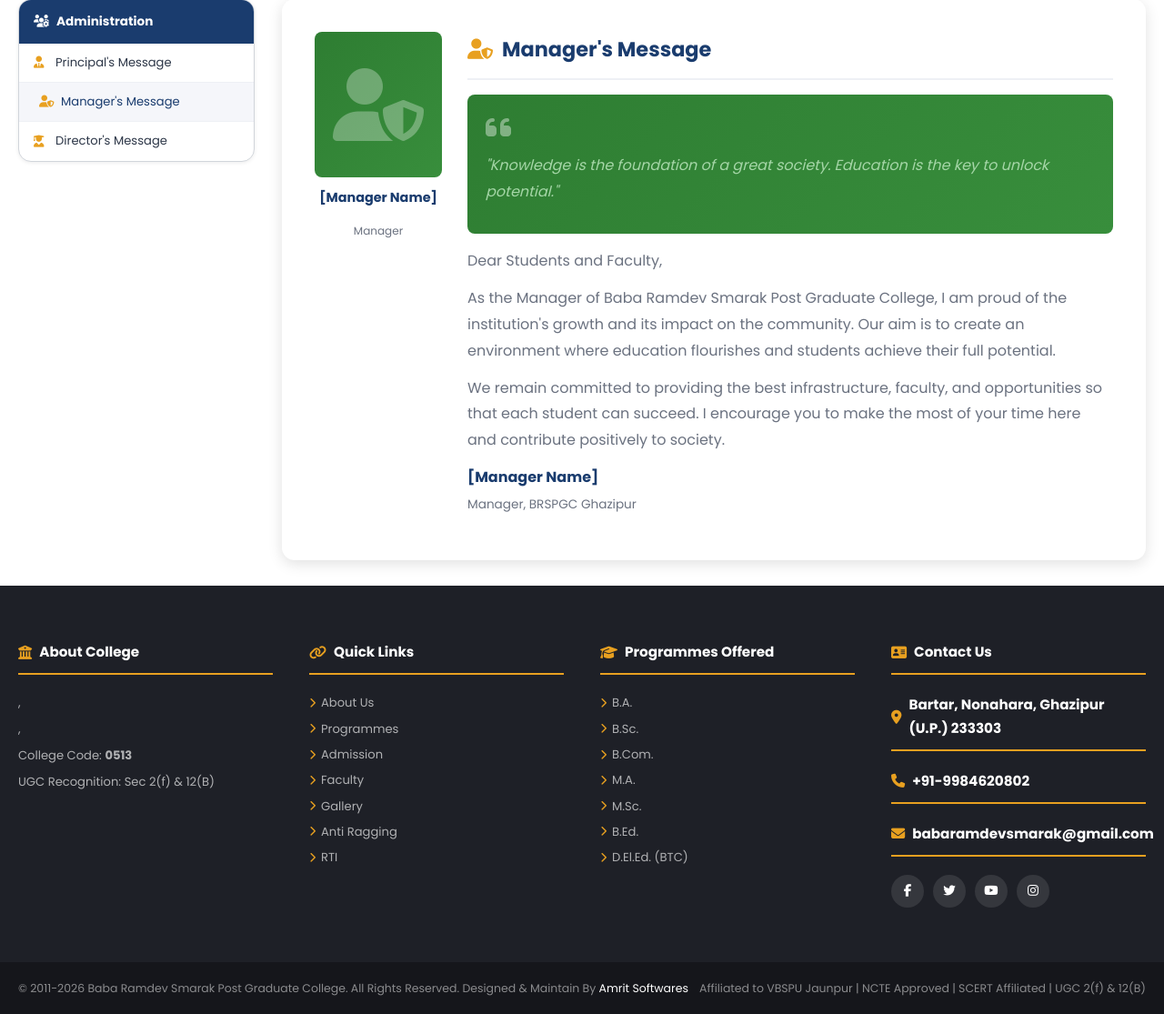
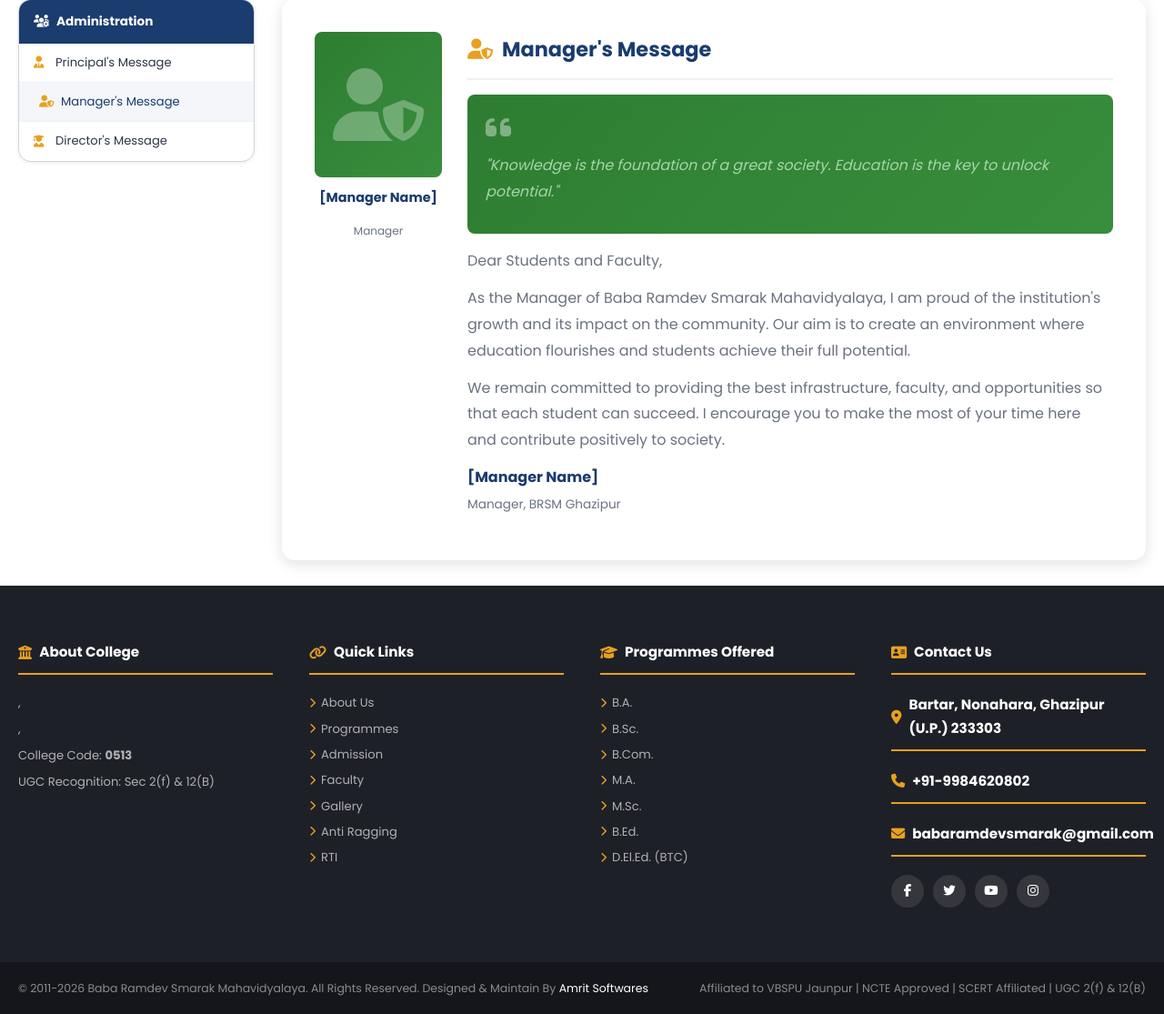
Before and after one commit to alokkjnu/brdsdc, a Python web app: template templates/administration/manager.html in a window 1280 px wide. Shown: the part 555-1670 px from the top of the page at 91% size. Run offline with Jinja, Linux system fonts and the light colour scheme; the template is opened without the code that fills it, so the values that code supplies are empty.

Commit message:
updated code

```diff
--- a/templates/about/about.html
+++ b/templates/about/about.html
@@ -33,7 +33,7 @@
     <div class="content-card">
       <h2><i class="fas fa-university"></i> About the College</h2>
       <p>
-        <strong>Baba Ramdev Smarak Post Graduate College</strong> (बाबा रामदेव स्मारक स्नातकोत्तर महाविद्यालय) is located at
+        <strong>Baba Ramdev Smarak Mahavidyalaya</strong> (बाबा रामदेव स्मारक स्नातकोत्तर महाविद्यालय) is located at
         Bartar, Nonahara,Ghazipur, Uttar Pradesh. The college is dedicated to providing quality higher education
         to the students of the region.
       </p>
--- a/templates/about/affiliation.html
+++ b/templates/about/affiliation.html
@@ -23,7 +23,7 @@
         <p><strong>Location:</strong> Jaunpur, Uttar Pradesh</p>
         <p><strong>Established:</strong> 1987</p>
         <p><strong>Type:</strong> State University</p>
-        <p><strong>College Code (BRSPGC):</strong> 0513</p>
+        <p><strong>College Code (BRSM):</strong> 0513</p>
       </div>
       <div class="rti-box">
         <h3 style="color:var(--primary);margin-bottom:12px;">Regulatory Bodies</h3>
--- a/templates/administration/director.html
+++ b/templates/administration/director.html
@@ -24,9 +24,9 @@
           <p style="font-size:1rem;font-style:italic;color:#ffe0b2;margin-top:8px;">"The purpose of education is to replace an empty mind with an open one."</p>
         </div>
         <p>Dear Students,</p>
-        <p style="margin-top:12px;">As Director, my vision for Baba Ramdev Smarak Post Graduate College is to make it a centre of excellence that is recognized not just locally but nationally. We are continuously working to improve the quality of education, research, and student support services.</p>
+        <p style="margin-top:12px;">As Director, my vision for Baba Ramdev Smarak Mahavidyalaya is to make it a centre of excellence that is recognized not just locally but nationally. We are continuously working to improve the quality of education, research, and student support services.</p>
         <p style="margin-top:10px;">I extend my heartfelt greetings to all students, faculty, and staff. Let us work together to uphold the values of integrity, excellence, and service that define our institution.</p>
-        <p style="margin-top:10px;font-weight:700;color:var(--primary);">[Director Name]<br><span style="font-weight:400;font-size:.85rem;color:var(--gray);">Director, BRSPGC Ghazipur</span></p>
+        <p style="margin-top:10px;font-weight:700;color:var(--primary);">[Director Name]<br><span style="font-weight:400;font-size:.85rem;color:var(--gray);">Director, BRSM Ghazipur</span></p>
       </div>
     </div>
   </div></div>
--- a/templates/administration/manager.html
+++ b/templates/administration/manager.html
@@ -24,9 +24,9 @@
           <p style="font-size:1rem;font-style:italic;color:#a5d6a7;margin-top:8px;">"Knowledge is the foundation of a great society. Education is the key to unlock potential."</p>
         </div>
         <p>Dear Students and Faculty,</p>
-        <p style="margin-top:12px;">As the Manager of Baba Ramdev Smarak Post Graduate College, I am proud of the institution's growth and its impact on the community. Our aim is to create an environment where education flourishes and students achieve their full potential.</p>
+        <p style="margin-top:12px;">As the Manager of Baba Ramdev Smarak Mahavidyalaya, I am proud of the institution's growth and its impact on the community. Our aim is to create an environment where education flourishes and students achieve their full potential.</p>
         <p style="margin-top:10px;">We remain committed to providing the best infrastructure, faculty, and opportunities so that each student can succeed. I encourage you to make the most of your time here and contribute positively to society.</p>
-        <p style="margin-top:10px;font-weight:700;color:var(--primary);">[Manager Name]<br><span style="font-weight:400;font-size:.85rem;color:var(--gray);">Manager, BRSPGC Ghazipur</span></p>
+        <p style="margin-top:10px;font-weight:700;color:var(--primary);">[Manager Name]<br><span style="font-weight:400;font-size:.85rem;color:var(--gray);">Manager, BRSM Ghazipur</span></p>
       </div>
     </div>
   </div></div>
--- a/templates/administration/principal.html
+++ b/templates/administration/principal.html
@@ -27,11 +27,11 @@
           <p style="font-size:1rem;font-style:italic;color:var(--accent-light);margin-top:8px;">"Education is the most powerful weapon which you can use to change the world."</p>
         </div>
         <p>Dear Students, Parents, and Well-Wishers,</p>
-        <p style="margin-top:12px;">It is my privilege and honour to welcome you to <strong>Baba Ramdev Smarak Post Graduate College, Bartar, Nonahara,Ghazipur</strong>. This institution has been a beacon of knowledge and excellence in the Ghazipur district for over two decades.</p>
+        <p style="margin-top:12px;">It is my privilege and honour to welcome you to <strong>Baba Ramdev Smarak Mahavidyalaya, Bartar, Nonahara,Ghazipur</strong>. This institution has been a beacon of knowledge and excellence in the Ghazipur district for over two decades.</p>
         <p style="margin-top:10px;">Our college is committed to providing quality education that nurtures not only academic excellence but also character, values, and life skills. We believe that every student has the potential to achieve great things, and our dedicated faculty and staff are here to guide and support you every step of the way.</p>
         <p style="margin-top:10px;">The college offers a wide range of programmes from undergraduate to postgraduate levels, including the NCTE-approved B.Ed. and D.El.Ed. (BTC) programmes. I invite all aspiring students to join us and be a part of this journey towards a bright future.</p>
         <p style="margin-top:10px;">With warm regards,</p>
-        <p style="font-weight:700;color:var(--primary);margin-top:6px;">Dr. [Principal Name]<br><span style="font-weight:400;font-size:.85rem;color:var(--gray);">Principal, BRSPGC Ghazipur</span></p>
+        <p style="font-weight:700;color:var(--primary);margin-top:6px;">Dr. [Principal Name]<br><span style="font-weight:400;font-size:.85rem;color:var(--gray);">Principal, BRSM Ghazipur</span></p>
       </div>
     </div>
   </div></div>
--- a/templates/anti_ragging.html
+++ b/templates/anti_ragging.html
@@ -33,7 +33,7 @@
   <div class="alert-danger" style="margin-bottom:24px;">
     <h3><i class="fas fa-exclamation-triangle"></i> Zero Tolerance Policy</h3>
     <p>
-      <strong>Baba Ramdev Smarak Post Graduate College</strong> has a <strong>ZERO TOLERANCE</strong> policy
+      <strong>Baba Ramdev Smarak Mahavidyalaya</strong> has a <strong>ZERO TOLERANCE</strong> policy
       towards ragging in any form. Any act of ragging will be dealt with strictly as per the
       UGC Regulations on Curbing the Menace of Ragging in Higher Educational Institutions, 2009,
       and the directions of the Hon'ble Supreme Court of India.
--- a/templates/base.html
+++ b/templates/base.html
@@ -123,7 +123,7 @@
   <header class="site-header">
     <div class="container header-inner">
       <div class="header-logo">
-        <img src="/static/images/logo.webp" alt="BRSPGC College Logo" class="logo-img" />
+        <img src="/static/images/logo.webp" alt="BRSM College Logo" class="logo-img" />
         <div class="header-text">
           <h1 class="college-name-hi">{{ college_name_hi }}</h1>
           <h2 class="college-name-en">{{ college_name_en }}</h2>
@@ -355,7 +355,7 @@
     </div>
     <div class="footer-bottom">
       <div class="container footer-bottom-inner">
-        <p data-i18n="footer.copyright" >&copy; 2011-2026 Baba Ramdev Smarak Post Graduate College. All Rights Reserved. Designed & Maintain By <a href="https://amrits.in" style="color: white">Amrit Softwares</a></p>
+        <p data-i18n="footer.copyright" >&copy; 2011-2026 Baba Ramdev Smarak Mahavidyalaya. All Rights Reserved. Designed & Maintain By <a href="https://amrits.in" style="color: white">Amrit Softwares</a></p>
         <p data-i18n="footer.affiliation">Affiliated to VBSPU Jaunpur | NCTE Approved | SCERT Affiliated | UGC 2(f)
           &amp; 12(B)</p>
       </div>
--- a/templates/contact.html
+++ b/templates/contact.html
@@ -41,7 +41,7 @@
         <div class="contact-icon"><i class="fas fa-map-marker-alt"></i></div>
         <div class="contact-text">
           <strong>College Address</strong>
-          बाबा रामदेव स्मारक स्नातकोत्तर महाविद्यालय<br>
+          बाबा रामदेव स्मारक महाविद्यालय<br>
           बरतर, नोनहरा, गाज़ीपुर (उ0प्र0) 233303<br>
           Bartar, Nonahara,Ghazipur, U.P. – 233303
         </div>
--- a/templates/index.html
+++ b/templates/index.html
@@ -368,7 +368,7 @@
         {{ college_name_hi }}
       </h2>
       <p style="color:var(--gray); line-height:1.9; margin-bottom:14px;">
-        Baba Ramdev Smarak Post Graduate College, Bartar, Nonahara,Ghazipur (U.P.) is a premier institution
+        Baba Ramdev Smarak Mahavidyalaya, Bartar, Nonahara,Ghazipur (U.P.) is a premier institution
         of higher education committed to fostering academic excellence, research, and holistic development of students.
       </p>
       <p style="color:var(--gray); line-height:1.9; margin-bottom:22px;">
--- a/templates/info/rti.html
+++ b/templates/info/rti.html
@@ -23,7 +23,7 @@
     <h3>How to File an RTI Application</h3>
     <ul>
       <li>Write an application clearly specifying the information sought</li>
-      <li>Address it to the Public Information Officer (PIO), BRSPGC</li>
+      <li>Address it to the Public Information Officer (PIO), BRSM</li>
       <li>Attach a court fee stamp of ₹10 or DD/Postal Order in favor of the college</li>
       <li>BPL applicants are exempted from the fee</li>
       <li>Response will be provided within 30 days of receipt of application</li>
--- a/templates/student/anti_ragging.html
+++ b/templates/student/anti_ragging.html
@@ -33,7 +33,7 @@
   <div class="alert-danger" style="margin-bottom:24px;">
     <h3><i class="fas fa-exclamation-triangle"></i> Zero Tolerance Policy</h3>
     <p>
-      <strong>Baba Ramdev Smarak Post Graduate College</strong> has a <strong>ZERO TOLERANCE</strong> policy
+      <strong>Baba Ramdev Smarak Mahavidyalaya</strong> has a <strong>ZERO TOLERANCE</strong> policy
       towards ragging in any form. Any act of ragging will be dealt with strictly as per the
       UGC Regulations on Curbing the Menace of Ragging in Higher Educational Institutions, 2009,
       and the directions of the Hon'ble Supreme Court of India.
--- a/templates/student/nss.html
+++ b/templates/student/nss.html
@@ -17,7 +17,7 @@
   {{ student_sidebar('nss') }}
   <div><div class="content-card">
     <h2><i class="fas fa-hands-helping"></i> National Service Scheme (NSS)</h2>
-    <p>The NSS unit of BRSPGC is actively engaged in community service, social awareness, and youth development activities.</p>
+    <p>The NSS unit of BRSM is actively engaged in community service, social awareness, and youth development activities.</p>
     <h3>About NSS</h3>
     <p>National Service Scheme (NSS) is a Central Sector Scheme of Government of India, Ministry of Youth Affairs &amp; Sports. It provides opportunity to the student youth of 11th &amp; 12th Class in schools and UG/PG in colleges through participation in various government led community service activities and programmes.</p>
     <h3>NSS Activities</h3>
```
